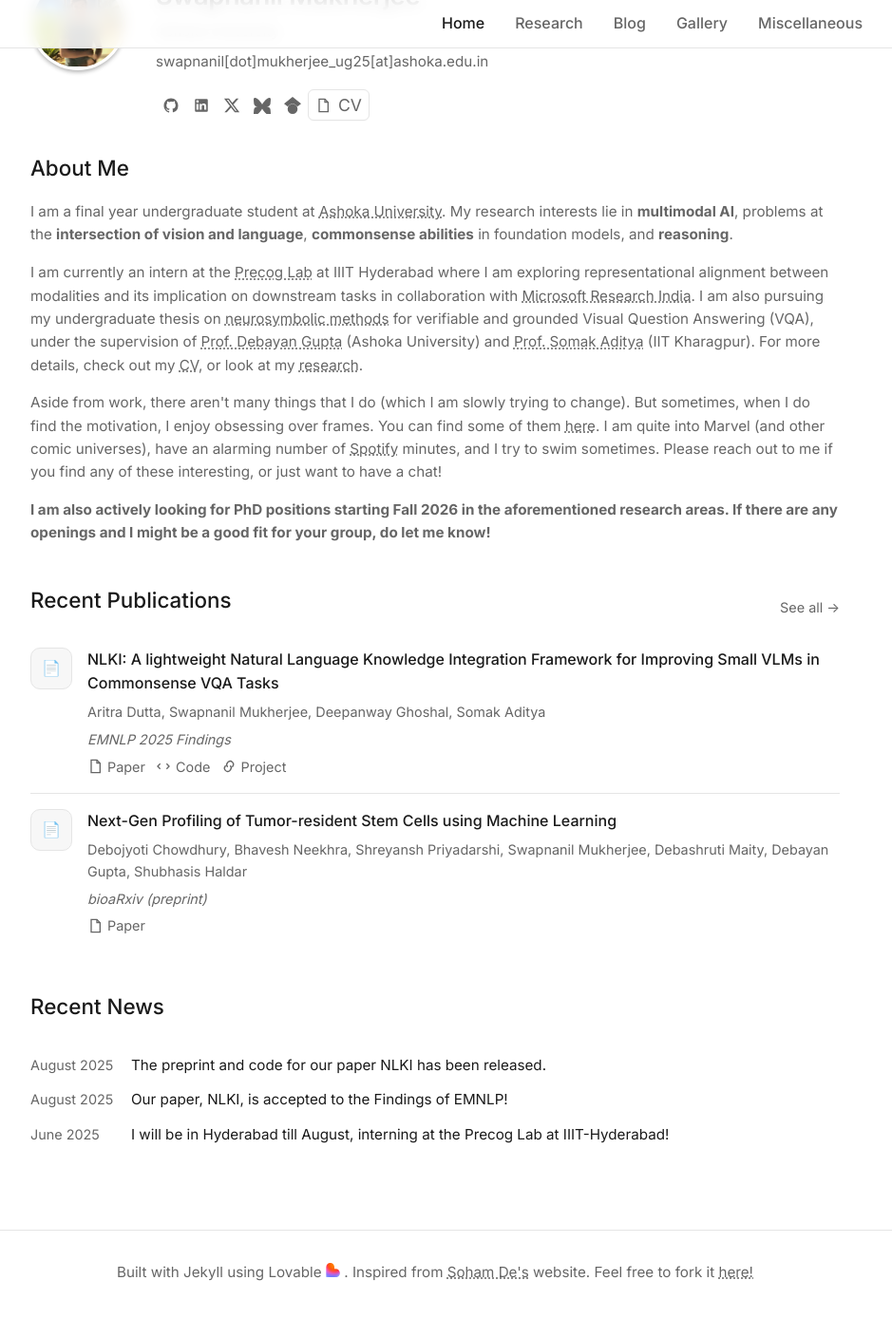
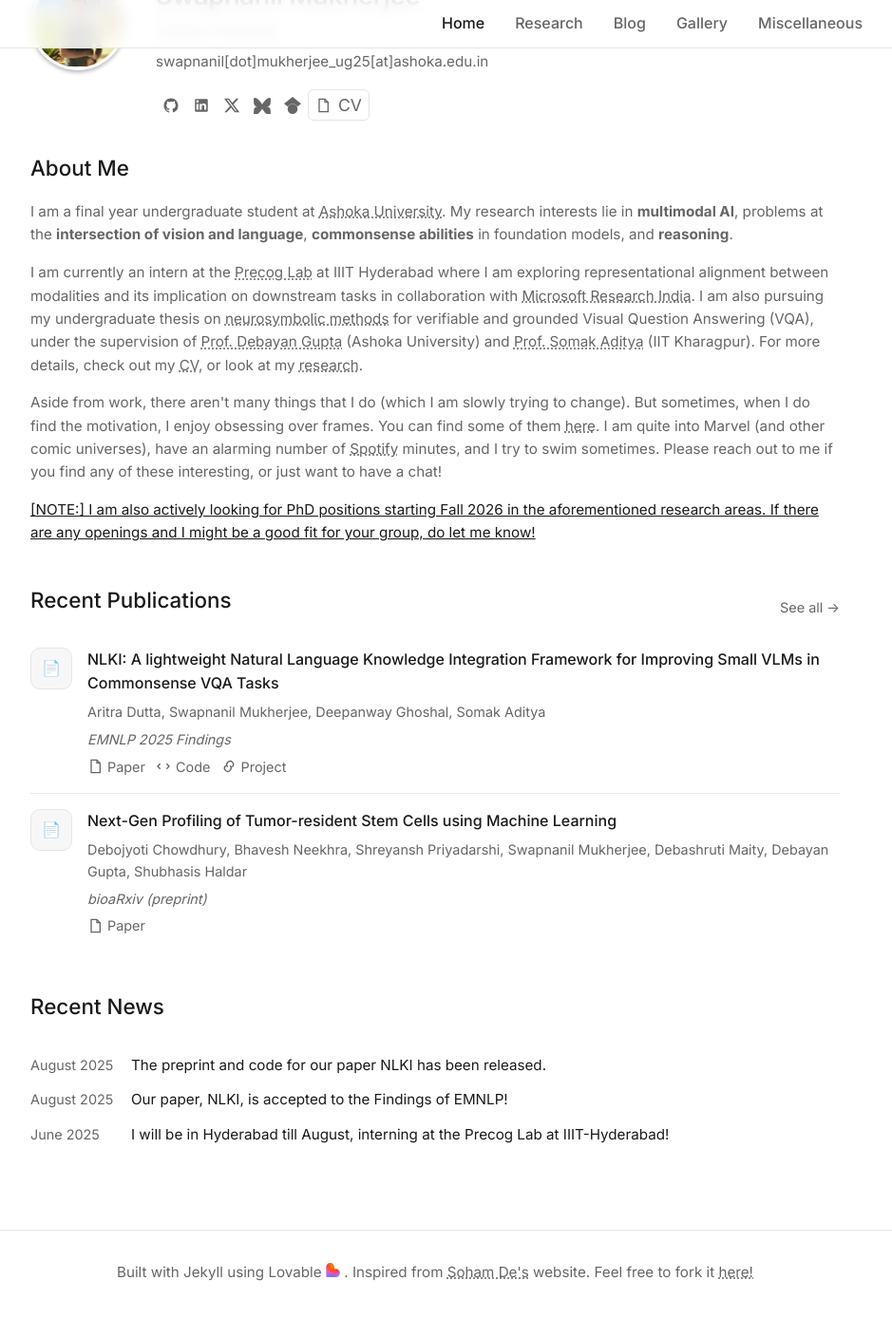
Before and after one commit to SwapnanilMukherjee/swapnanilmukherjee.github.io, a Jekyll site: the page built from index.md, in a window 1280 px wide and 1400 px high, scrolled down 125 px. Shown: the top 1388 px of the window at 95% size, without its empty margins (182-1121 px from the left). Built offline with Jekyll 4.4.1, drawn with Linux system fonts in a browser that asks for light colours.

Commit message:
minor changes

```diff
--- a/assets/css/main.css
+++ b/assets/css/main.css
@@ -58,6 +58,7 @@ p a:hover {color: var(--text); text-decoration: underline dotted; transition: 10
 .profile-info h1 { margin-bottom: 0.25rem; }
 .profile-info .title { color: var(--muted); margin-bottom: 0.5rem; }
 .profile-info .email { font-size: 0.95rem; color: var(--muted); margin-bottom: 1rem; }
+.note {text-decoration: underline;color: var(--text)}
 
 /* Social links */
 .social-links { display: flex; gap: 0rem; align-items: center; }
--- a/index.md
+++ b/index.md
@@ -49,7 +49,7 @@ layout: default
   <p>I am currently an intern at the <a href="https://precog.iiit.ac.in/" target="_blank">Precog Lab</a> at IIIT Hyderabad where I am exploring representational alignment between modalities and its implication on downstream tasks in collaboration with <a href="https://www.microsoft.com/en-us/research/lab/microsoft-research-india/" target="_blank"> Microsoft Research India</a>. I am also pursuing my undergraduate thesis on <a href="https://arxiv.org/abs/2209.07662" target="_blank">neurosymbolic methods</a> for verifiable and grounded Visual Question Answering (VQA), under the supervision of <a href="https://www.ashoka.edu.in/profile/debayan-gupta/" target="_blank">Prof. Debayan Gupta</a> (Ashoka University) and <a href="https://adityasomak.github.io/#about" target="_blank">Prof. Somak Aditya</a> (IIT Kharagpur). For more details, check out my <a href="https://github.com/SwapnanilMukherjee/swapnanilmukherjee.github.io/blob/main/assets/CV.pdf>">CV</a>, or look at my <a href="/research">research</a>.
   </p>
   <p>Aside from work, there aren't many things that I do (which I am slowly trying to change). But sometimes, when I do find the motivation, I enjoy obsessing over frames. You can find some of them <a href="/gallery">here</a>. I am quite into Marvel (and other comic universes), have an alarming number of <a href="https://open.spotify.com/listeningstats/share/4tgKHIWTjT4y1C9eMLqeIu?si=WWctd3MwQ_iZfaAQZod70A&lang=en&uri=spotify%3Alisteningstats" target="_blank">Spotify</a> minutes, and I try to swim sometimes. Please reach out to me if you find any of these interesting, or just want to have a chat!</p>
-  <p><b> I am also actively looking for PhD positions starting Fall 2026 in the aforementioned research areas. If there are any openings and I might be a good fit for your group, do let me know!</b></p>
+  <p class="note"> [NOTE:] I am also actively looking for PhD positions starting Fall 2026 in the aforementioned research areas. If there are any openings and I might be a good fit for your group, do let me know!</p>
 </div>
 
 <!-- Recent Publications -->
```
